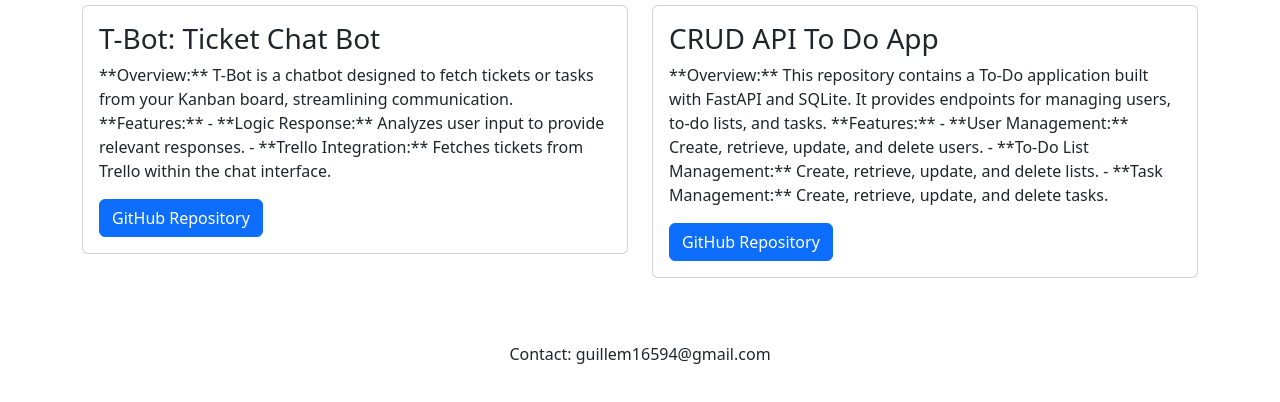
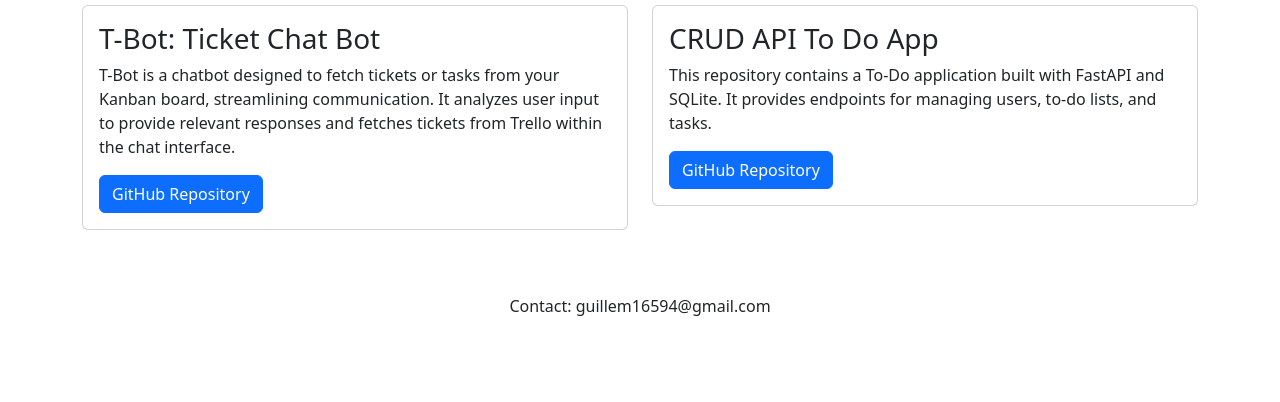
Before and after one commit to GuillemCortesOvide/gcoportfolio, a plain HTML site: page index.html in a window 1280 px wide. Shown: the part 666-1068 px from the top of the page. After the commit the page ends 1032 px from the top, so only its background shows below. Drawn offline with nearby package versions, Linux system fonts and the light colour scheme; files whose address does not match are found by name.

Commit message:
Fix Project descriptions

```diff
--- a/index.html
+++ b/index.html
@@ -87,13 +87,7 @@
                     <div class="card-body">
                         <h3 class="card-title">T-Bot: Ticket Chat Bot</h3>
                         <p class="card-text">
-
-                            **Overview:**
-                            T-Bot is a chatbot designed to fetch tickets or tasks from your Kanban board, streamlining communication.
-
-                            **Features:**
-                            - **Logic Response:** Analyzes user input to provide relevant responses.
-                            - **Trello Integration:** Fetches tickets from Trello within the chat interface.</p>
+                            T-Bot is a chatbot designed to fetch tickets or tasks from your Kanban board, streamlining communication. It analyzes user input to provide relevant responses and fetches tickets from Trello within the chat interface.</p>
                         <a href="https://github.com/GuillemCortesOvide/T_BOT" class="btn btn-primary">GitHub Repository</a>
                     </div>
                 </div>
@@ -102,16 +96,7 @@
                 <div class="card mb-3">
                     <div class="card-body">
                         <h3 class="card-title">CRUD API To Do App</h3>
-                        <p class="card-text">
-                            **Overview:**
-
-                            This repository contains a To-Do application built with FastAPI and SQLite. It provides endpoints for managing users, to-do lists, and tasks.
-
-                            **Features:**
-
-                            - **User Management:** Create, retrieve, update, and delete users.
-                            - **To-Do List Management:** Create, retrieve, update, and delete lists.
-                            - **Task Management:** Create, retrieve, update, and delete tasks.</p>
+                        <p class="card-text">This repository contains a To-Do application built with FastAPI and SQLite. It provides endpoints for managing users, to-do lists, and tasks.</p>
                         <a href="https://github.com/GuillemCortesOvide/mytodoapi" class="btn btn-primary">GitHub Repository</a>
                     </div>
                 </div>
```
